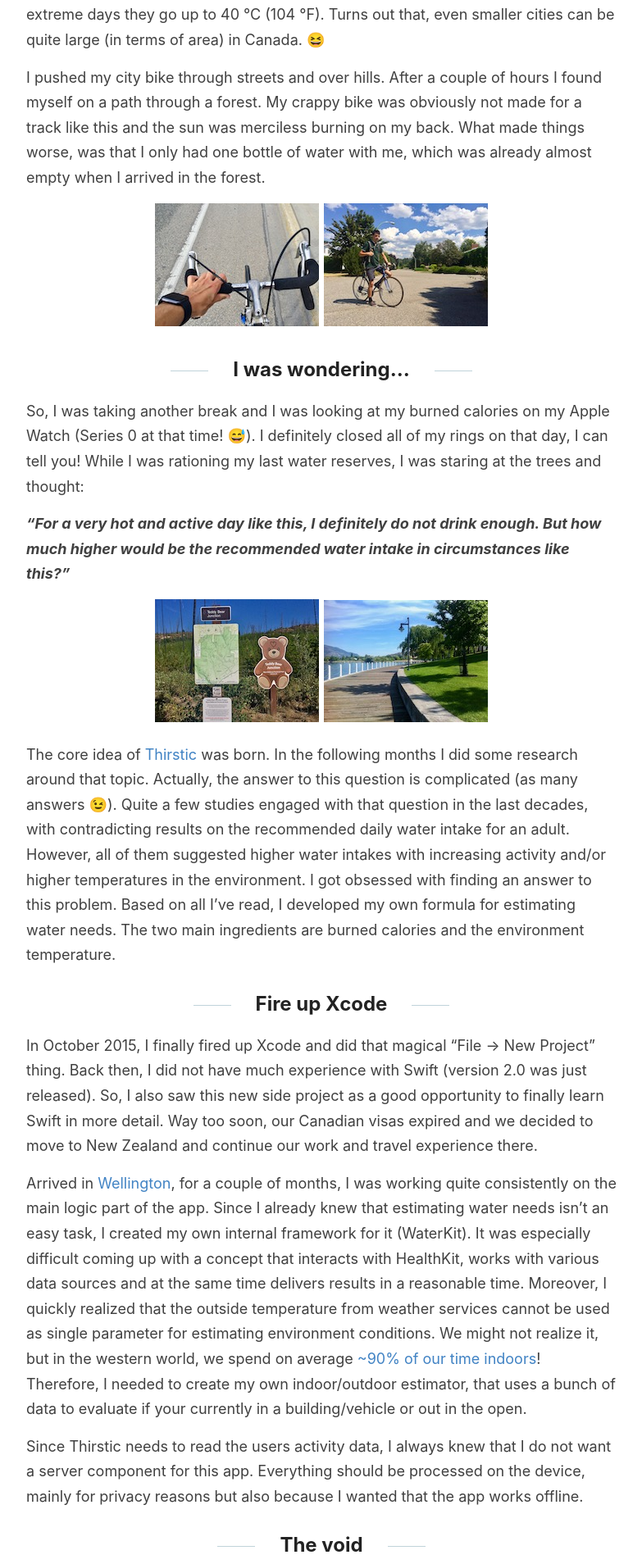
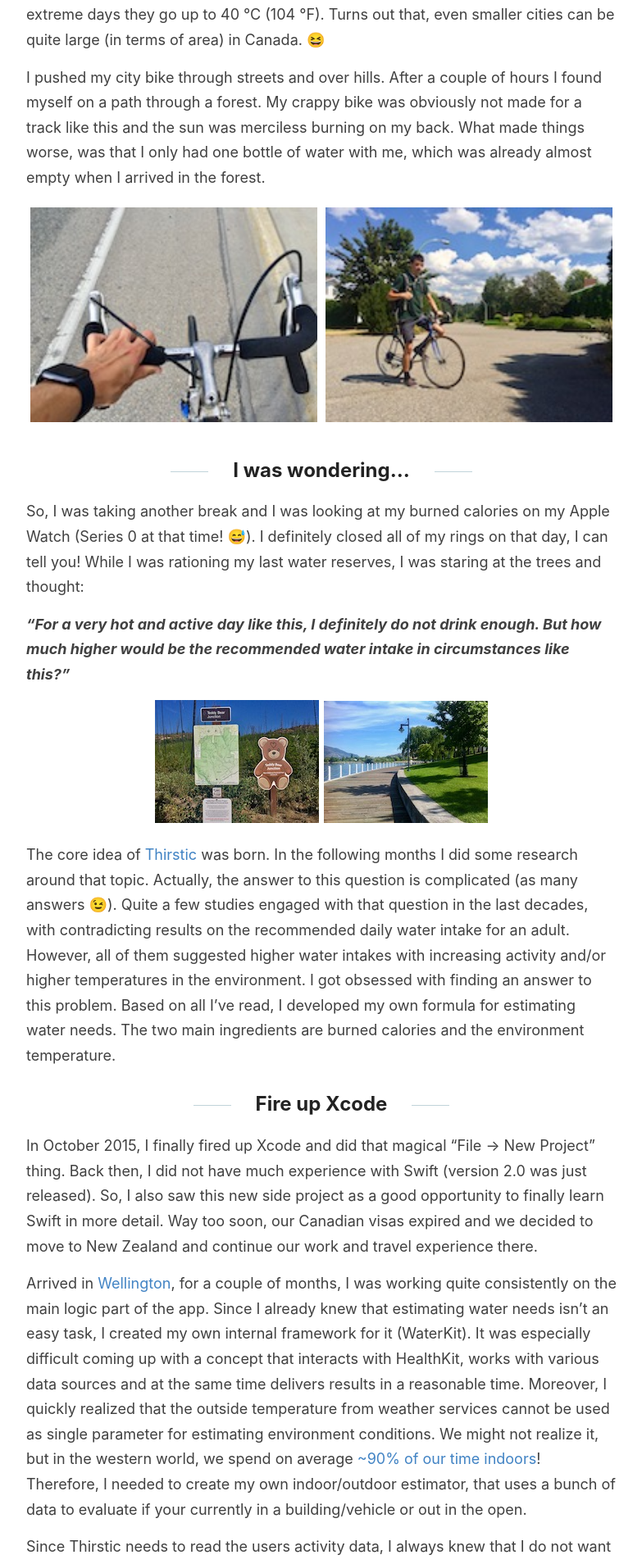
Before and after one commit to tapcode-apps/tapcode-webpage, a Jekyll site: the page built from _posts/2019-09-09-behind-the-scenes-shipping-thirstic.md, in a window 1280 px wide. Shown: the part 1064-2972 px from the top of the page at 82% size, without its empty margins (248-1031 px from the left). Built offline with Jekyll 4.4.1, drawn with Linux system fonts in a browser that asks for light colours.

Commit message:
Improve image alignment

```diff
--- a/_posts/2019-09-09-behind-the-scenes-shipping-thirstic.md
+++ b/_posts/2019-09-09-behind-the-scenes-shipping-thirstic.md
@@ -12,10 +12,14 @@ It was a hot and sunny weekend in [Kelowna,](https://en.wikipedia.org/wiki/Kelow
 
 I pushed my city bike through streets and over hills. After a couple of hours I found myself on a path through a forest. My crappy bike was obviously not made for a track like this and the sun was merciless burning on my back. What made things worse, was that I only had one bottle of water with me, which was already almost empty when I arrived in the forest.
 
-<p align="center">
-    <a href="https://tapcode.co/images/kelowna_biking_1.jpg"><img src="https://tapcode.co/images/kelowna_biking_1_thumb.jpg" alt="Kelowna Biking 1"></a>
-    <a href="https://tapcode.co/images/kelowna_biking_2.jpg"><img src="https://tapcode.co/images/kelowna_biking_2_thumb.jpg" alt="Kelowna Biking 2"></a>
-</p>
+<div class="row">
+  <div class="column">
+    <a href="https://tapcode.co/images/kelowna_biking_1.jpg"><img src="https://tapcode.co/images/kelowna_biking_1_thumb.jpg" style="width:100%" alt="Kelowna Biking 1"></a>
+  </div>
+  <div class="column">
+    <a href="https://tapcode.co/images/kelowna_biking_2.jpg"><img src="https://tapcode.co/images/kelowna_biking_2_thumb.jpg" style="width:100%" alt="Kelowna Biking 2"></a>
+  </div>
+</div>
 
 ## I was wondering...
 
--- a/assets/style.scss
+++ b/assets/style.scss
@@ -494,6 +494,20 @@ body:after {
 .cd-container h1, .cd-container h2 {
   font-family: "Open Sans", sans-serif;
   font-weight: bold;
+}
+
+/* Three image containers (use 25% for four, and 50% for two, etc) */
+.column {
+  float: left;
+  width: 50%;
+  padding: 5px;
+}
+
+/* Clear floats after image containers */
+.row::after {
+  content: "";
+  clear: both;
+  display: table;
 }
 
 /* --------------------------------
```
